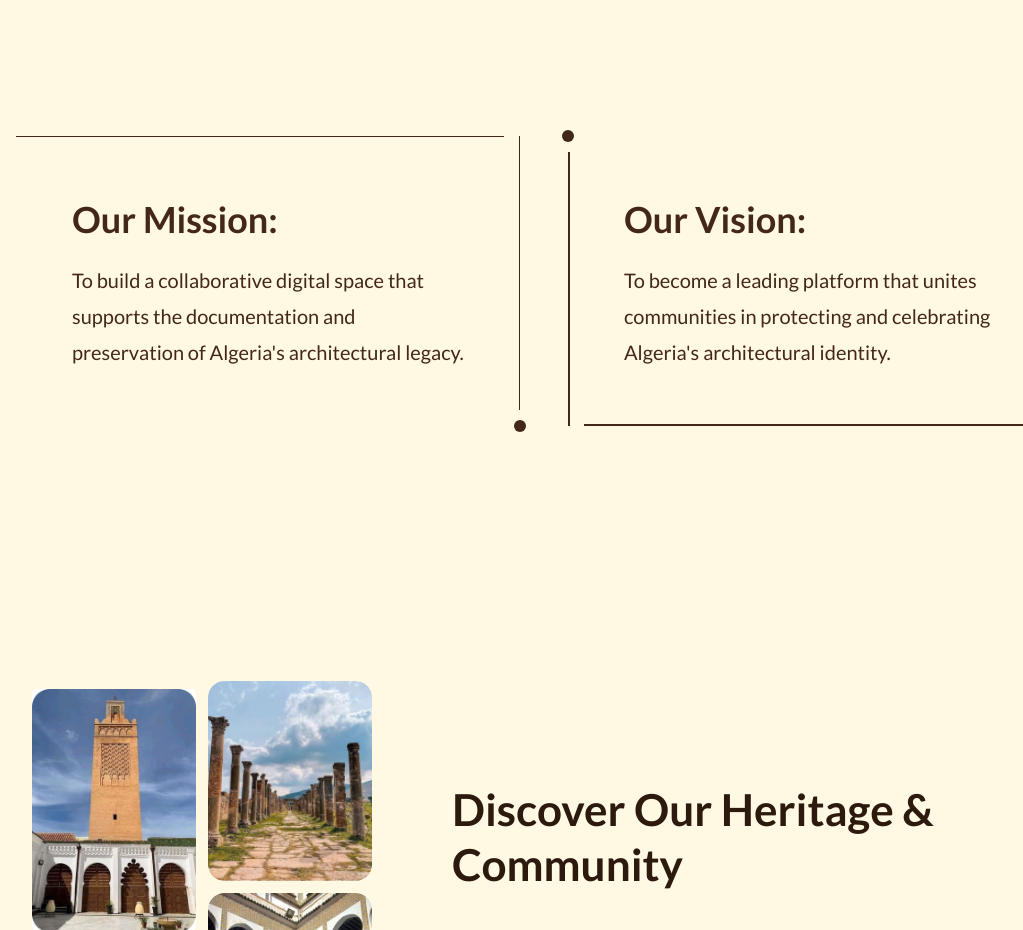
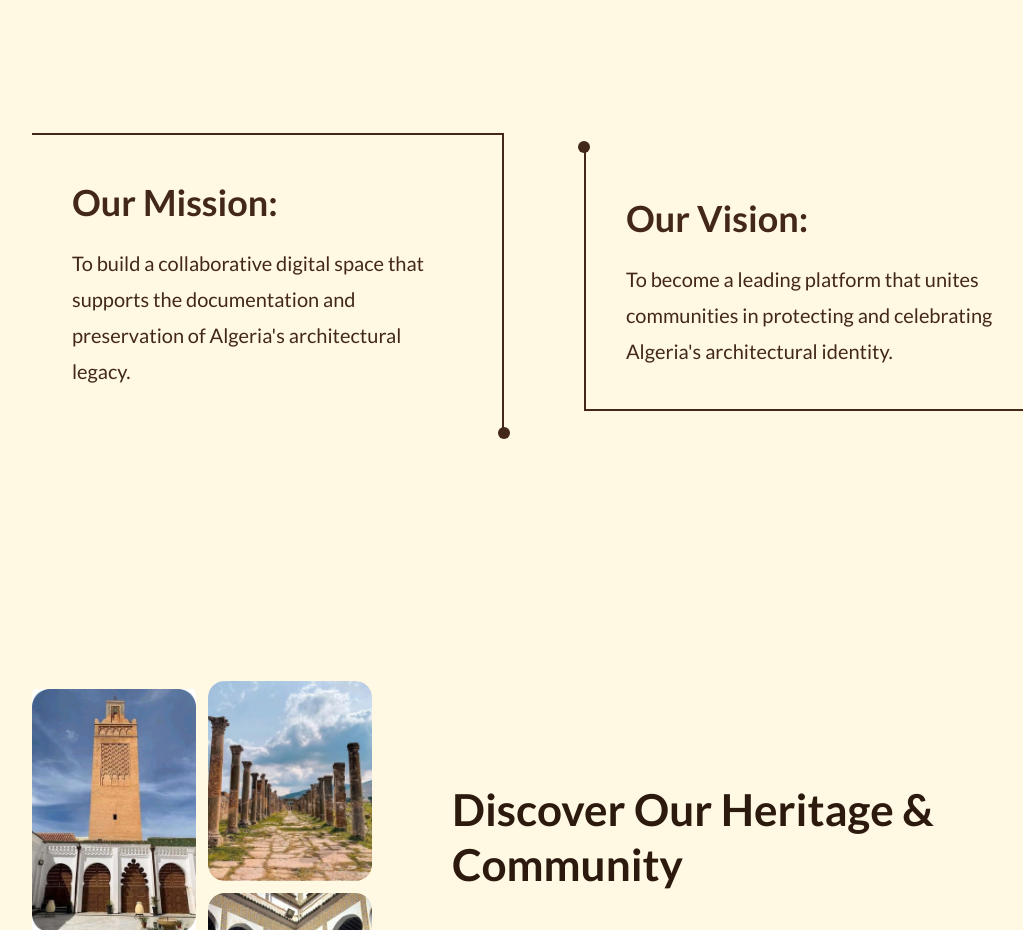
Before and after one commit to Just-mondir/Project-2cp-EQ40, a Next.js app in the folder Frontend/kunuz-app/: page / in a window 1280 px wide. Shown: the part 1840-2770 px from the top of the page, without its empty margins (96-1119 px from the left). Built offline with nearby package versions, Linux system fonts and the light colour scheme; a web font is replaced by a local one.

Commit message:
Fixed the mission/vision card

```diff
--- a/Frontend/kunuz-app/src/components/AboutMissionVision.tsx
+++ b/Frontend/kunuz-app/src/components/AboutMissionVision.tsx
@@ -14,30 +14,18 @@ export default function AboutMissionVision() {
   return (
 <section className={`${playfair.className} px-6 sm:px-10 lg:px-20 xl:px-32 py-24 md:py-28 lg:py-32 min-h-[80vh] flex items-center justify-center bg-[#FFF8E2]`}>      <div className="max-w-7xl mx-auto w-full">
         <div className="flex flex-col md:flex-row items-center justify-center gap-12 md:gap-20">
-
           {/* ================== Mission Card ================== */}
           <div className="relative w-full max-w-[500px] lg:max-w-[540px]">
-
-            {/* Decorative L Shape */}
             <div className="absolute -inset-4 pointer-events-none">
-              {/* Top line */}
-              <div className="absolute top-0 left-0 right-4 h-[1.5px] bg-[#432819]" />
-
-              {/* Right line */}
-              <div className="absolute top-0 right-0 bottom-4 w-[1.5px] bg-[#432819]" />
-
-              {/* Circle */}
-              <div className="absolute bottom-0 right-0 w-3 h-3 bg-[#432819] rounded-full translate-x-1/2 translate-y-1/2" />
+              <div className="absolute bottom-3 right-4 w-3 h-3 bg-[#432819] rounded-full translate-x-1/2 translate-y-1/2" />
             </div>
-
-            <article className="p-8 lg:p-10">
+            <article className="p-8 lg:p-10"   style={{ borderRight: '2px solid var(--brown)',borderTop: '2px solid var(--brown)'}}>
               <h2
                 className="font-bold text-[32px] lg:text-[36px] text-[#432819] mb-4"
-                style={{ fontFamily: 'var(--font-lato), system-ui, sans-serif' }}
+                style={{ fontFamily: 'var(--font-lato), system-ui, sans-serif'}}
               >
                 Our Mission:
               </h2>
-
               <p
                 className="text-[17px] lg:text-[20px] leading-[1.8] text-[#432819]"
                 style={{ fontFamily: 'var(--font-lato), system-ui, sans-serif' }}
@@ -48,30 +36,18 @@ export default function AboutMissionVision() {
               </p>
             </article>
           </div>
-
           {/* ================== Vision Card ================== */}
           <div className="relative w-full max-w-[500px] lg:max-w-[540px]">
-
-            {/* Decorative L Shape */}
             <div className="absolute -inset-4 pointer-events-none">
-              {/* Circle */}
-              <div className="absolute top-0 left-0 w-3 h-3 bg-[#432819] rounded-full -translate-x-1/2 -translate-y-1/2" />
-
-              {/* Left line */}
-              <div className="absolute top-4 left-0 bottom-0 w-[1.5px] bg-[#432819]" />
-
-              {/* Bottom line */}
-              <div className="absolute bottom-0 left-4 right-0 h-[1.5px] bg-[#432819]" />
+              <div className="absolute top-3 left-4 w-3 h-3 bg-[#432819] rounded-full -translate-x-1/2 -translate-y-1/2" />
             </div>
-
-            <article className="p-8 lg:p-10">
+            <article className="p-8 lg:p-10" style={{ borderLeft: '2px solid var(--brown)',borderBottom: '2px solid var(--brown)'}}>
               <h2
                 className="font-bold text-[32px] lg:text-[36px] text-[#432819] mb-4"
                 style={{ fontFamily: 'var(--font-lato), system-ui, sans-serif' }}
               >
                 Our Vision:
               </h2>
-
               <p
                 className={`${lato.className} text-[17px] lg:text-[20px] leading-[1.8] text-[#432819]`}
               >
@@ -81,7 +57,6 @@ export default function AboutMissionVision() {
               </p>
             </article>
           </div>
-
         </div>
       </div>
     </section>
```
